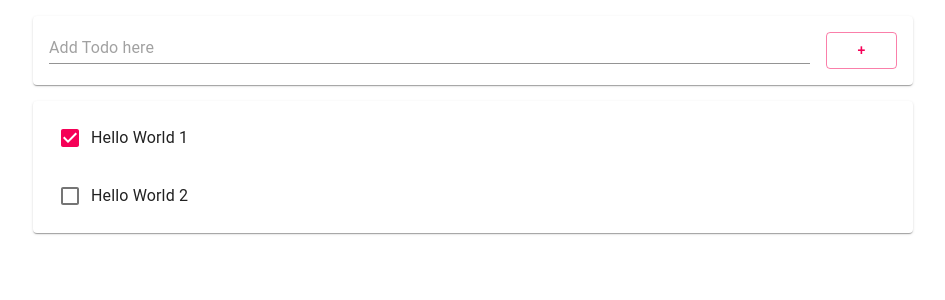
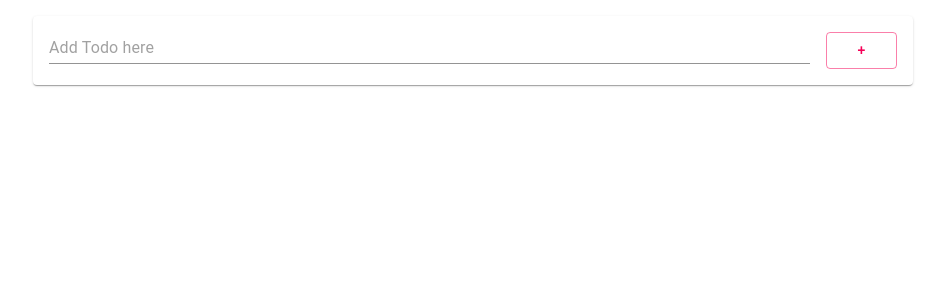
Before and after one commit to skarbgud/react-springboot-jpa, a React (Create React App) app in the folder react-workspace/todo-react-app/: page / in a window 1280 px wide. Shown: the top 300 px of the page, without its empty margins (167-1112 px from the left). Built offline with nearby package versions, Linux system fonts and the light colour scheme.

Commit message:
[FE[ TODO 삭제

```diff
--- a/react-workspace/todo-react-app/src/App.js
+++ b/react-workspace/todo-react-app/src/App.js
@@ -8,10 +8,7 @@ class App extends React.Component {
   constructor(props) {
     super(props);
     this.state = {
-      items: [
-        { id: 0, title: 'Hello World 1', done: true },
-        { id: 1, title: 'Hello World 2', done: false },
-      ],
+      items: [],
     };
   }
 
@@ -25,12 +22,21 @@ class App extends React.Component {
     console.log("items: ", this.state.items);
   }
 
+  delete = (item) => {
+    const thisItems = this.state.items;
+    console.log("Before Update Items: ", this.state.id);
+    const newItems = thisItems.filter(e => e.id !== item.id); // 받아온 item의 id와 기존 item의 id 비교
+    this.setState({ items: newItems}, () => {
+      console.log("Update Items: ", this.state.items);
+    });
+  }
+
   render() {
     var todoItems = this.state.items.length > 0 && (
       <Paper style={{ margin: 16 }}>
         <List>
           {this.state.items.map((item, idx) => (
-            <Todo item={item} key={item.id} />
+            <Todo item={item} key={item.id} delete={this.delete}/>
           ))}
         </List>
       </Paper>
--- a/react-workspace/todo-react-app/src/Todo.js
+++ b/react-workspace/todo-react-app/src/Todo.js
@@ -1,11 +1,25 @@
 import React from 'react';
-import { ListItem, ListItemText, InputBase, Checkbox } from '@material-ui/core';
+import {
+  ListItem,
+  ListItemText,
+  InputBase,
+  Checkbox,
+  ListItemSecondaryAction,
+  IconButton,
+} from '@material-ui/core';
+import { DeleteOutline } from '@material-ui/icons';
 
 class Todo extends React.Component {
   constructor(props) {
     super(props);
     this.state = { item: props.item };
+    this.delete = props.delete;
   }
+
+  // 삭제에 대한 함수 작성
+  deleteEvent = () => {
+    this.delete(this.state.item);
+  };
 
   render() {
     const item = this.state.item;
@@ -23,6 +37,12 @@ class Todo extends React.Component {
             fullWidth={true}
           />
         </ListItemText>
+
+        <ListItemSecondaryAction>
+          <IconButton aria-label="Delete Todo" onClick={this.deleteEvent}>
+            <DeleteOutline />
+          </IconButton>
+        </ListItemSecondaryAction>
       </ListItem>
     );
   }
```
